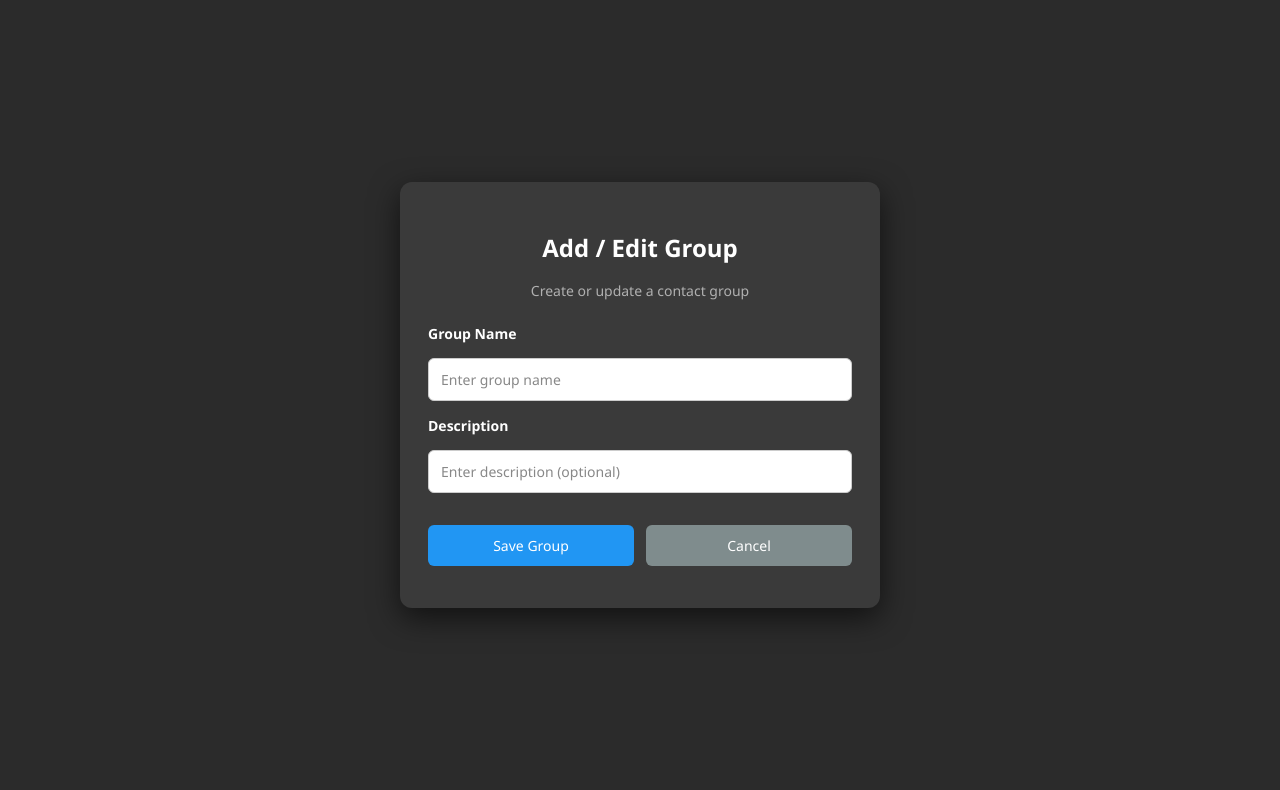
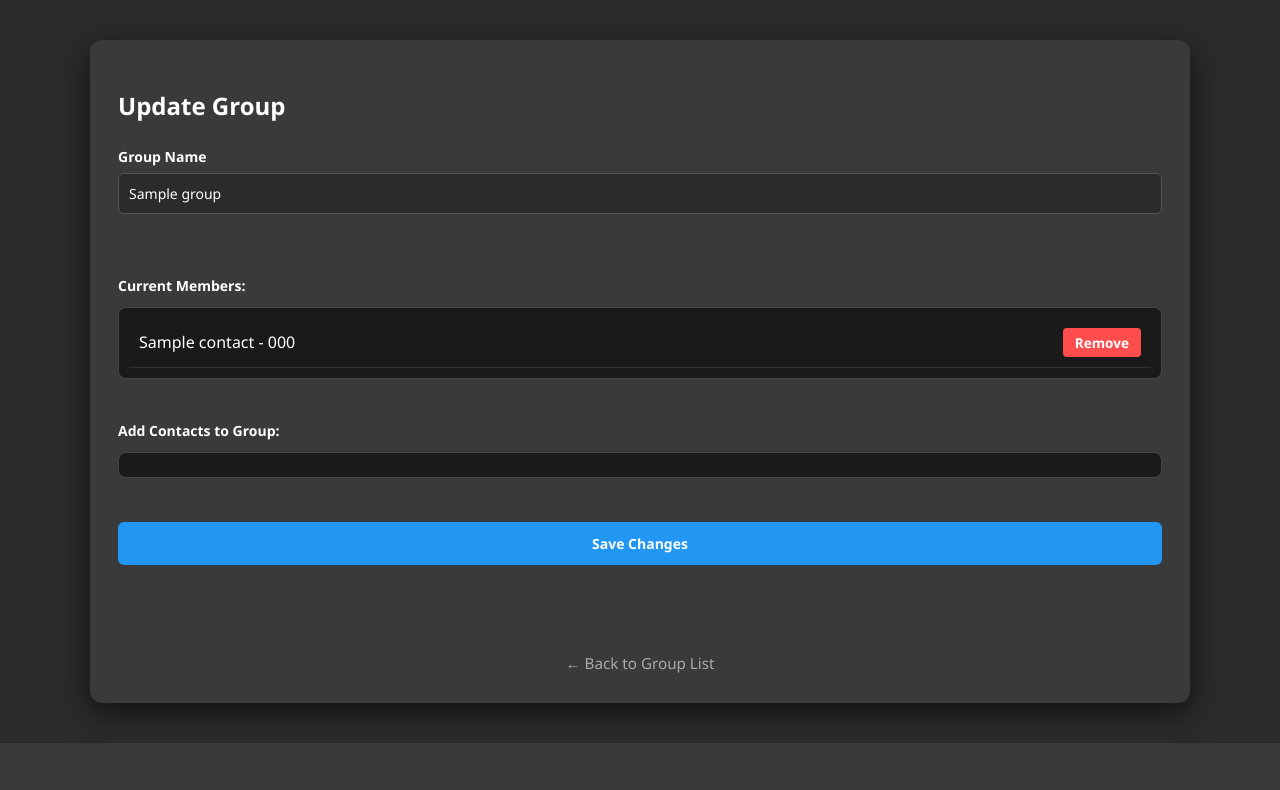
Before and after one commit to JiluieLatifah/ProgAndTest_Group12, a Flask app: template templates/group_form.html in a window 1280 px wide. Shown: the part 63-853 px from the top of the page. After the commit the page ends 806 px from the top, so only its background shows below. Run offline with Flask 3, Linux system fonts and the light colour scheme; tables that the repository leaves empty hold one stand-in row (values such as "Sample post"); the template is opened without the code that fills it: values that come from a table or form of the project are taken from there, most other values are stand-ins (such as "Sample title", 1, 10 or a date in 2020).

Commit message:
Add files via upload

```diff
--- a/templates/group_form.html
+++ b/templates/group_form.html
@@ -1,71 +1,117 @@
 {% extends "base.html" %}
 
 {% block content %}
-<div class="center-wrapper">
-    <div class="card center-card" style="max-width:480px;"
-         data-group-id="{{ group_id if group_id is defined else '' }}"
-         id="groupContainer">
+<div class="page-container" id="groupContainer" data-group-id="{{ group.group_id if group else '' }}">
+    <div class="card">
+        <h2>{{ 'Update Group' if group else 'Add New Group' }}</h2>
 
+        <form id="groupForm">
+            <input type="hidden" name="id" value="{{ group.group_id if group else '' }}">
 
-        <!-- TITLE -->
-        <h2 style="margin-bottom:6px; text-align:center;">
-            Add / Edit Group
-        </h2>
-        <p style="margin-bottom:22px; font-size:14px; color:#b0b0b0; text-align:center;">
-            Create or update a contact group
-        </p>
+            <div class="form-group" style="margin-bottom: 20px;">
+                <label>Group Name</label>
+                <input type="text" name="group_name" id="groupName"
+                       value="{{ group.group_name if group else '' }}"
+                       placeholder="e.g. Family, Work, University Friends..." required
+                       style="width: 100%; padding: 10px; margin-top: 5px;">
+            </div>
 
-        <!-- GROUP FORM -->
-        <form id="groupForm">
+            {% if group %}
+            <div style="margin-top: 25px;">
+                <label><strong>Current Members:</strong></label>
+                <div id="memberList" style="margin-top: 10px; border: 1px solid #444; border-radius: 8px; background: #1a1a1a; padding: 10px;">
+                    {% if group.contacts %}
+                        {% for contact in group.contacts %}
+                        <div class="member-item" style="display: flex; justify-content: space-between; align-items: center; padding: 10px; border-bottom: 1px solid #333;">
+                            <span>{{ contact.name }} - {{ contact.phone }}</span>
+                            <button type="button"
+                                    onclick="removeMember('{{ group.group_id }}', '{{ contact.contact_id }}', this)"
+                                    style="background: #ff4d4d; color: white; border: none; padding: 5px 12px; border-radius: 4px; cursor: pointer; font-size: 0.85em;">
+                                Remove
+                            </button>
+                        </div>
+                        {% endfor %}
+                    {% else %}
+                        <p style="color: #888; text-align: center; padding: 10px;">No members in this group yet.</p>
+                    {% endif %}
+                </div>
+            </div>
+            {% endif %}
 
-            <!-- Hidden ID (dùng cho edit sau này) -->
-            <input type="hidden" name="id" value="">
+            <div style="margin-top: 25px;">
+                <label><strong>Add Contacts to Group:</strong></label>
+                <div style="max-height: 250px; overflow-y: auto; border: 1px solid #444; padding: 12px; border-radius: 8px; background: #1a1a1a; margin-top: 10px;">
+                    {% for contact in all_contacts %}
+                        {% if not group or contact not in group.contacts %}
+                        <div style="margin-bottom: 12px; display: flex; align-items: center;">
+                            <input type="checkbox" name="contact_ids" value="{{ contact.contact_id }}"
+                                   id="c{{ contact.contact_id }}" style="width: 18px; height: 18px; cursor: pointer;">
+                            <label for="c{{ contact.contact_id }}" style="margin-left: 12px; cursor: pointer; flex-grow: 1;">
+                                {{ contact.name }} <span style="color: #888; font-size: 0.9em;">({{ contact.phone }})</span>
+                            </label>
+                        </div>
+                        {% endif %}
+                    {% else %}
+                        <p style="color: #888; font-size: 0.9em; text-align: center;">No contacts available to add.</p>
+                    {% endfor %}
+                </div>
+            </div>
 
-            <label>Group Name</label>
-            <input
-                type="text"
-                name="name"
-                placeholder="Enter group name"
-                required
-            >
+            <button type="submit" class="add-btn" style="margin-top: 30px; width: 100%; padding: 12px; font-weight: bold;">
+                {{ 'Save Changes' if group else 'Create Group' }}
+            </button>
 
-            <label>Description</label>
-            <input
-                type="text"
-                name="description"
-                placeholder="Enter description (optional)"
-            >
-
-            <!-- ACTION BUTTONS -->
-            <div style="display:flex; gap:12px; margin-top:18px;">
-                <button
-                    type="submit"
-                    class="add-btn"
-                    style="flex:1;"
-                >
-                    Save Group
-                </button>
-
-                <a
-                    href="/groups"
-                    class="add-btn"
-                    style="flex:1; background:#7f8c8d; text-align:center;"
-                >
-                    Cancel
-                </a>
-            </div>
+            <p id="groupMsg" style="margin-top: 15px; text-align: center; font-weight: bold;"></p>
         </form>
 
-        <!-- MESSAGE -->
-        <p
-            id="groupMsg"
-            style="margin-top:14px; font-size:14px; text-align:center;"
-        ></p>
-
+        <div style="text-align: center; margin-top: 25px; border-top: 1px solid #333; padding-top: 15px;">
+            <a href="/groups" style="color: #aaa; text-decoration: none; font-size: 0.95em;">← Back to Group List</a>
+        </div>
     </div>
 </div>
 
-<!-- AJAX SCRIPT -->
+<script>
+/**
+ * Remove a member directly from the group without submitting the whole form
+ */
+function removeMember(groupId, contactId, btnElement) {
+    if (!confirm("Are you sure you want to remove this contact from the group?")) return;
+
+    btnElement.disabled = true;
+    btnElement.innerText = "Removing...";
+
+    fetch(`/api/group/${groupId}/remove_member/${contactId}`, {
+        method: "POST"
+    })
+    .then(res => res.json())
+    .then(data => {
+        if (data.status === "success") {
+            const item = btnElement.parentElement;
+            item.style.transition = "0.3s";
+            item.style.opacity = "0";
+            item.style.transform = "translateX(20px)";
+
+            setTimeout(() => {
+                item.remove();
+                // If no members left, show empty message
+                const list = document.getElementById('memberList');
+                if (list && list.querySelectorAll('.member-item').length === 0) {
+                    list.innerHTML = '<p style="color: #888; text-align: center; padding: 10px;">No members in this group yet.</p>';
+                }
+            }, 300);
+        } else {
+            alert("Error: " + data.message);
+            btnElement.disabled = false;
+            btnElement.innerText = "Remove";
+        }
+    })
+    .catch(err => {
+        console.error(err);
+        alert("Server connection error");
+        btnElement.disabled = false;
+    });
+}
+</script>
+
 <script src="{{ url_for('static', filename='group.js') }}"></script>
-<body data-group-id="{{ group_id if group_id is defined else '' }}"></body>
 {% endblock %}
--- a/templates/login.html
+++ b/templates/login.html
@@ -8,12 +8,12 @@
             Login to access your phonebook
         </p>
 
-        <form>
+        <form method="POST" action="/login">
             <label>Email Address</label>
-            <input type="email" placeholder="Enter your email" required>
+            <input type="email" name="email" placeholder="Enter your email" required>
 
             <label>Password</label>
-            <input type="password" placeholder="Enter your password" required>
+            <input type="password" name="password" placeholder="Enter your password" required>
 
             <button type="submit">Login</button>
         </form>
```
Also changed, not shown: templates/contact_detail.html (added, +27 -0 lines), templates/contact_form.html (+19 -48 lines), templates/contact_list.html (+24 -28 lines), templates/group_manage.html (+10 -27 lines), templates/register.html (+5 -5 lines).
